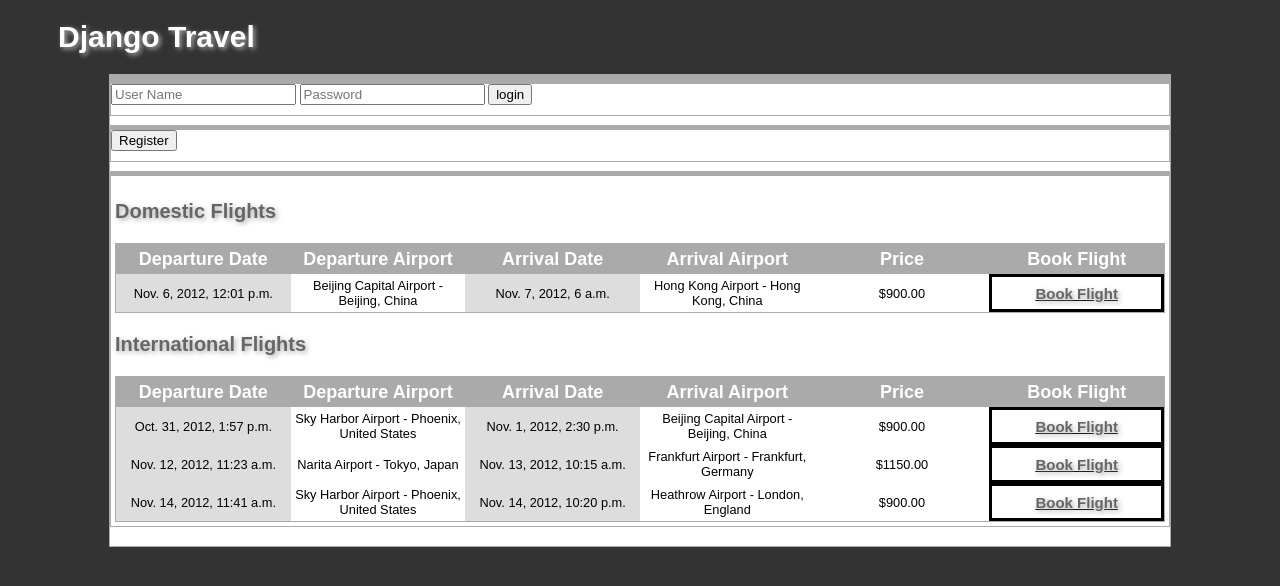
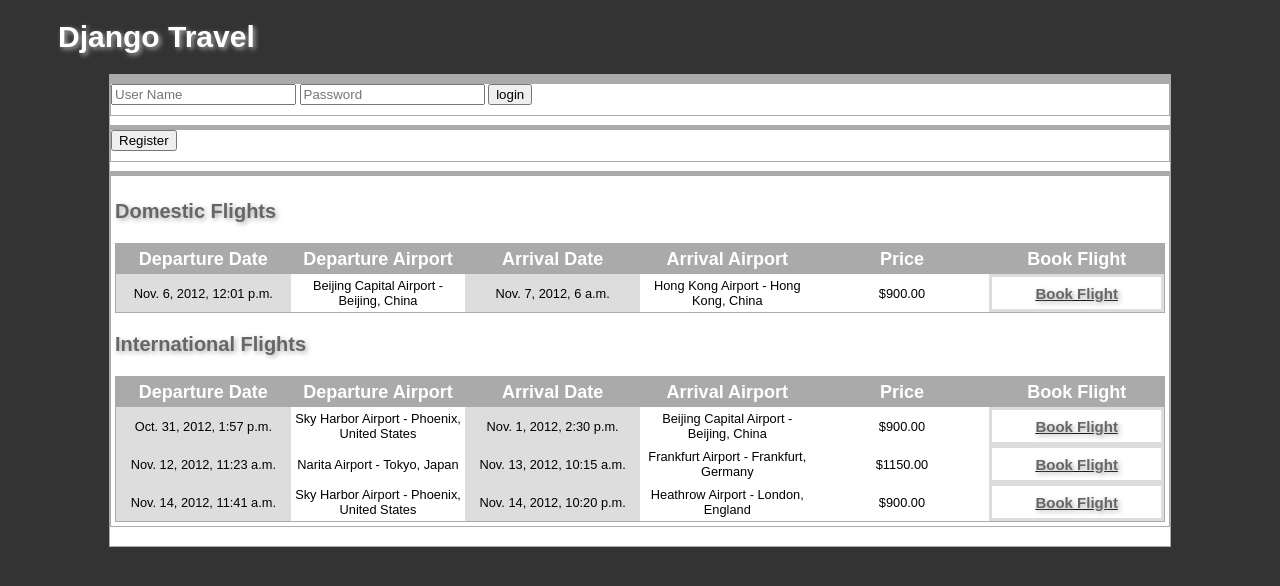
Before and after one commit to wtneal/airline_reservations, a Django app: page / in a window 1280 px wide. Shown: the top 586 px of the page. Run offline with Django 3.2, Linux system fonts and the light colour scheme; data comes from the database, SQL or seed files in the repository; both versions use the stored data as it was after the commit; parts of the project's set-up code (start-up, migrations or seed data) failed here and were passed over; some libraries are stand-ins or nearby versions.

Commit message:
CSS changes

```diff
--- a/static/css/style.css
+++ b/static/css/style.css
@@ -94,5 +94,7 @@
 font-weight: bold;
 text-decoration: underline;
 border-style: solid;
+border-width: medium;
+border-color: #DDDDDD;
 
 }
```
Also changed, not shown: ar.db.
